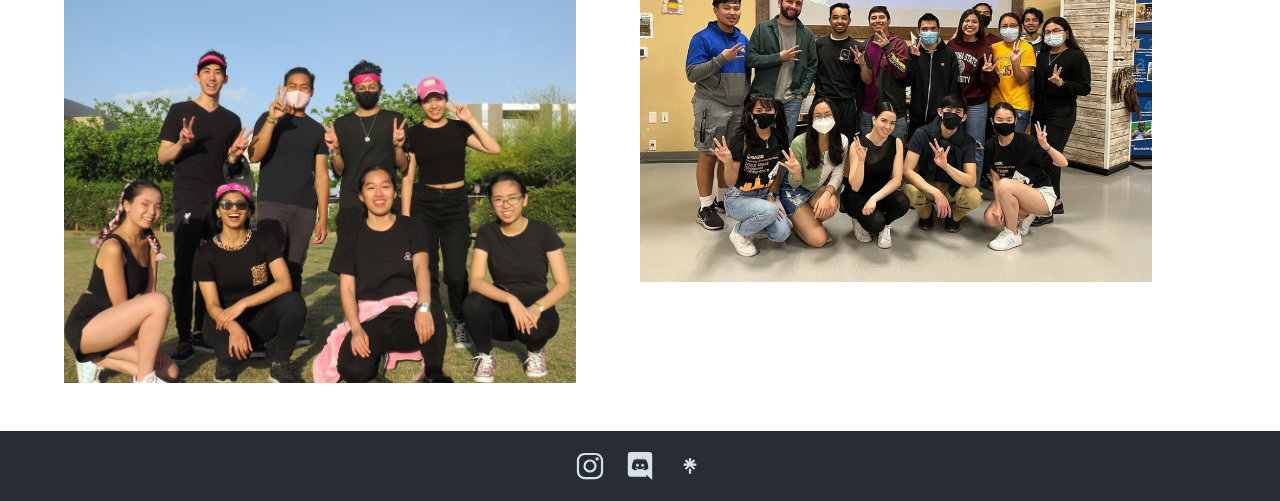
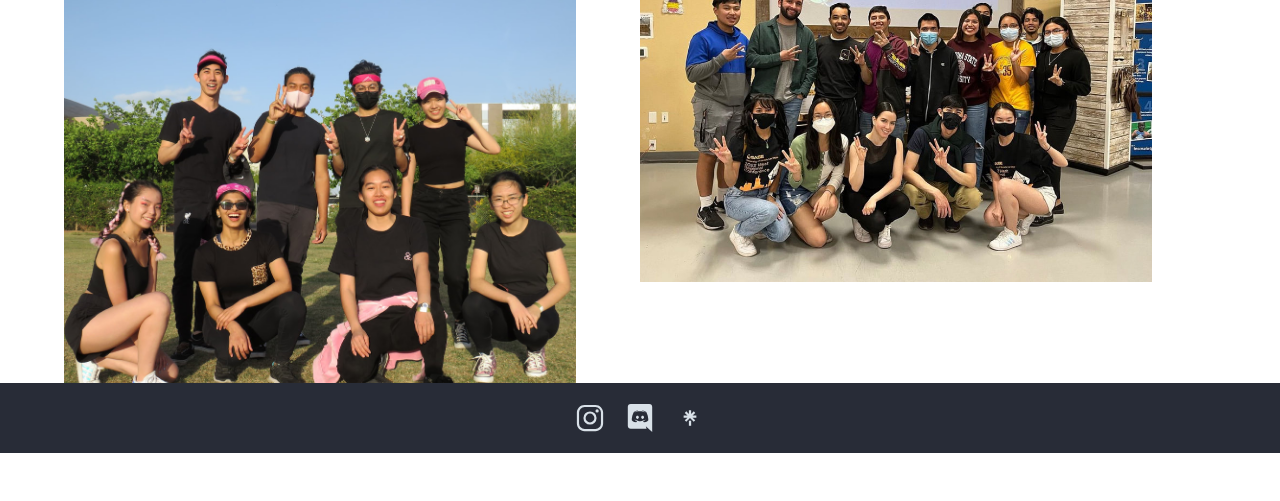
Before and after one commit to subbel/SASEASU, a Django app: page /about/ in a window 1280 px wide. Shown: the part 2735-3236 px from the top of the page. After the commit the page ends 3188 px from the top, so only its background shows below. Run offline with Django 3.2, Linux system fonts and the light colour scheme; some web fonts are replaced.

Commit message:
Removed footer margin

```diff
--- a/SASEASU/templates/base.html
+++ b/SASEASU/templates/base.html
@@ -38,7 +38,7 @@
   </main>
 
   <!-- Footer -->
-  <footer class="text-center mt-5">
+  <footer class="text-center">
     <!-- <p> Our socials</p> -->
     <div class="footer-div">
       <a href="https://www.instagram.com/saseasu/?hl=en" target="_blank"><svg xmlns="http://www.w3.org/2000/svg" class="insta" viewBox="0 0 512 512"><path d="M349.33 69.33a93.62 93.62 0 0193.34 93.34v186.66a93.62 93.62 0 01-93.34 93.34H162.67a93.62 93.62 0 01-93.34-93.34V162.67a93.62 93.62 0 0193.34-93.34h186.66m0-37.33H162.67C90.8 32 32 90.8 32 162.67v186.66C32 421.2 90.8 480 162.67 480h186.66C421.2 480 480 421.2 480 349.33V162.67C480 90.8 421.2 32 349.33 32z"/><path d="M377.33 162.67a28 28 0 1128-28 27.94 27.94 0 01-28 28zM256 181.33A74.67 74.67 0 11181.33 256 74.75 74.75 0 01256 181.33m0-37.33a112 112 0 10112 112 112 112 0 00-112-112z"/></svg></a>
```
